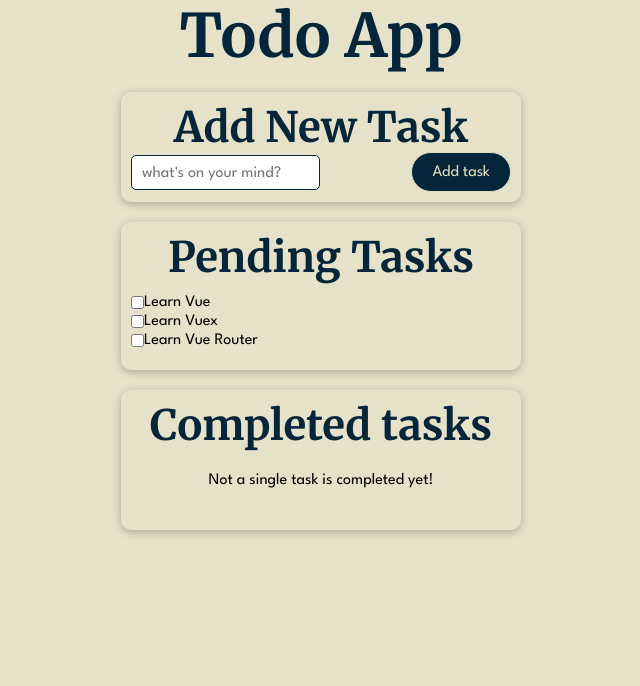
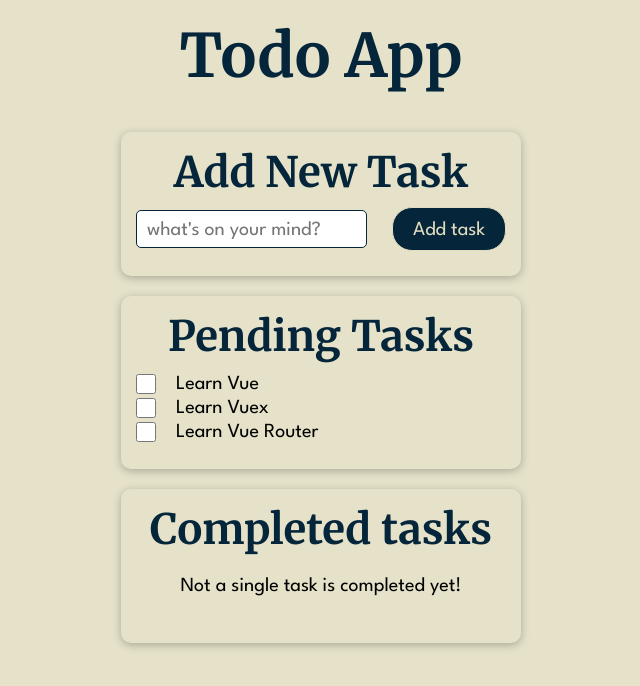
Before and after one commit to tripathishashikant/todo, a Vue app: page / in a window 1280 px wide. Shown: the top 686 px of the page, without its empty margins (319-959 px from the left). Built offline with nearby package versions, Linux system fonts and the light colour scheme.

Commit message:
Styling added in all modules.

```diff
--- a/src/components/global/BaseCard.vue
+++ b/src/components/global/BaseCard.vue
@@ -8,8 +8,9 @@
 .card {
   border-radius: 1rem;
   box-shadow: 0 0.2rem 0.8rem rgba($black, 0.26);
-  padding: 1rem;
+  padding: 1.5rem;
   margin: 2rem auto;
   max-width: 40rem;
+  width: 100%;
 }
 </style>
--- a/src/components/modules/AddTask.vue
+++ b/src/components/modules/AddTask.vue
@@ -11,7 +11,7 @@
           v-model="newTask"
           @keydown.enter="addTask()" />
       </label>
-      <button type="button" @click="addTask()">Add task</button>
+      <button class="addTask__btn" type="button" @click="addTask()">Add task</button>
     </section>
   </article>
 </template>
@@ -46,6 +46,16 @@ export default {
     flex-flow: row nowrap;
     justify-content: space-between;
     align-items: center;
+
+    padding: 1rem 0;
+  }
+
+  &__input {
+    font-size: 2rem;
+  }
+
+  &__btn {
+    font-size: 2rem;
   }
 }
 </style>
--- a/src/components/modules/AppHeader.vue
+++ b/src/components/modules/AppHeader.vue
@@ -13,6 +13,8 @@ export default {
 
 <style lang="scss" scoped>
 .header {
+  padding: 2rem 1.5rem;
+
   &__title {
     text-align: center;
   }
--- a/src/components/modules/CompletedTasks.vue
+++ b/src/components/modules/CompletedTasks.vue
@@ -9,6 +9,7 @@
               :id="id"
               class="completed__checkbox"
               type="checkbox"
+              checked
               :name="title"
               @click="$emit('markPending', i)">
           </label>
@@ -64,14 +65,24 @@ export default {
   &__label {
     display: flex;
     align-items: center;
+
+    margin-right: 2rem;
+  }
+
+  &__checkbox {
+    width: 2rem;
+    height: 2rem;
   }
 
   &__task {
     padding-bottom: 0;
+    font-size: 2rem;
+    text-decoration: line-through;
   }
 
   &__error {
     padding-top: 1rem;
+    font-size: 2rem;
     text-align: center;
   }
 }
--- a/src/components/modules/PendingTasks.vue
+++ b/src/components/modules/PendingTasks.vue
@@ -63,14 +63,23 @@ export default {
   &__label {
     display: flex;
     align-items: center;
+
+    margin-right: 2rem;
+  }
+
+  &__checkbox {
+    width: 2rem;
+    height: 2rem;
   }
 
   &__task {
+    font-size: 2rem;
     padding-bottom: 0;
   }
 
   &__error {
     padding-top: 1rem;
+    font-size: 2rem;
     text-align: center;
   }
 }
```
